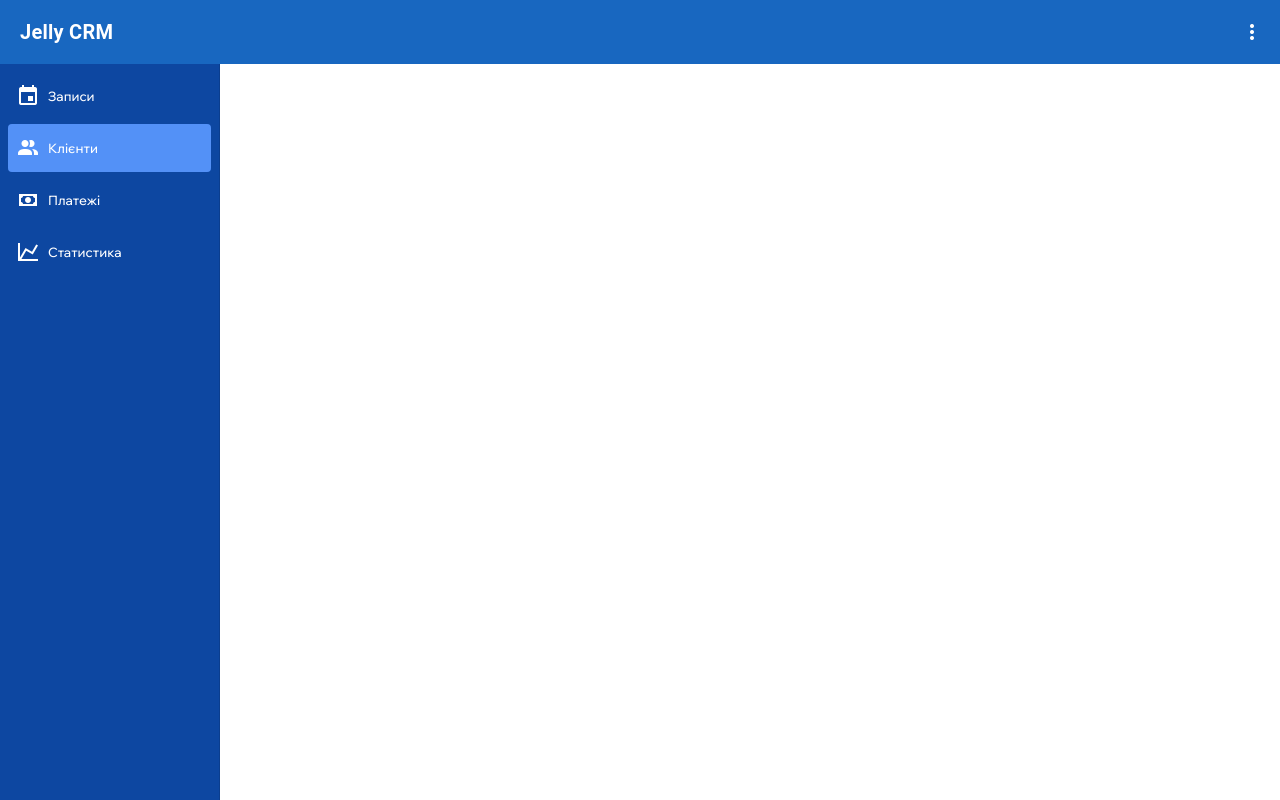
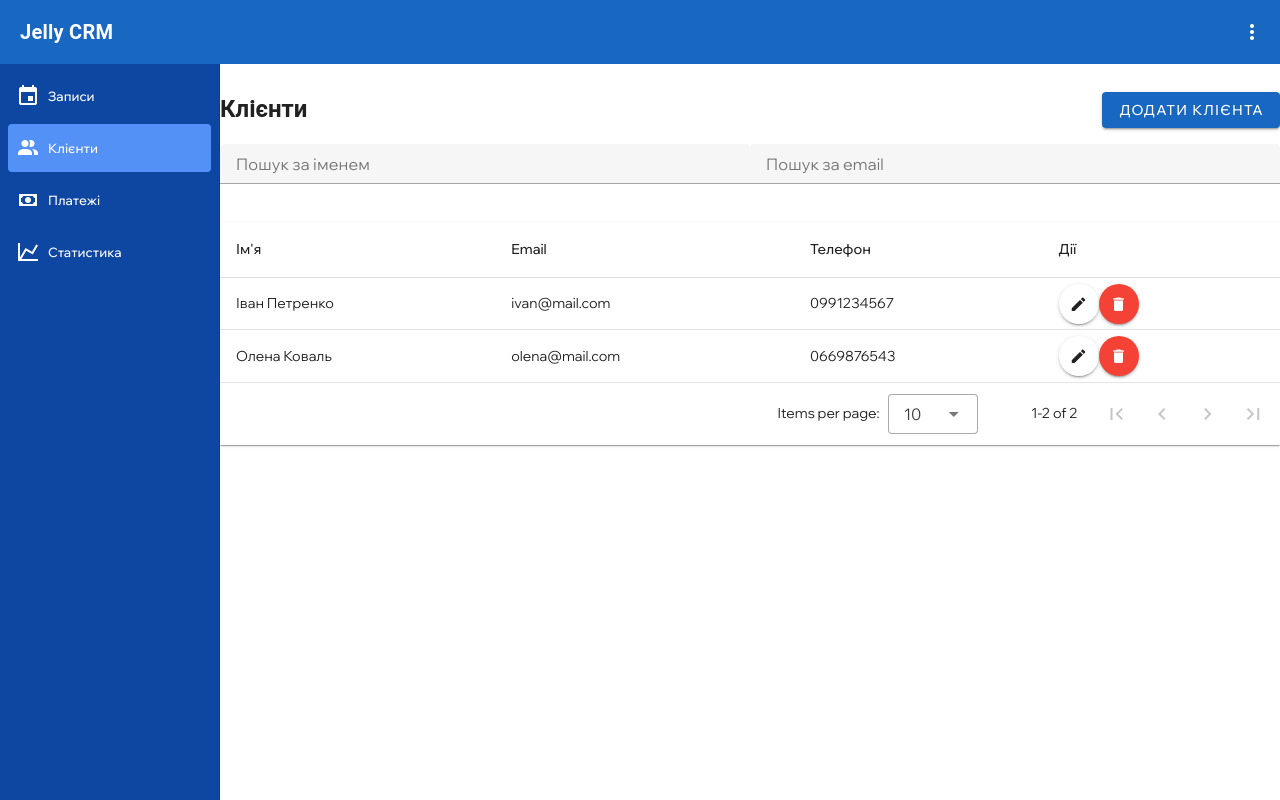
Before and after one commit to Artem-Zhuravlev/crm-front, a Vue app: page /clients in a window 1280 px wide. Built offline with nearby package versions, Linux system fonts and the light colour scheme.

Commit message:
feat: add clients page

```diff
--- /dev/null
+++ b/src/features/clients/components/ClientsDialog.vue
@@ -0,0 +1,55 @@
+<template>
+  <v-dialog v-model="dialog" max-width="500">
+    <v-card>
+      <v-card-title>
+        <span class="text-h6">{{ client.id ? 'Редагувати клієнта' : 'Новий клієнт' }}</span>
+      </v-card-title>
+
+      <v-card-text>
+        <v-text-field v-model="localClient.name" label="Ім'я" />
+        <v-text-field v-model="localClient.email" label="Email" />
+        <v-text-field v-model="localClient.phone" label="Телефон" />
+      </v-card-text>
+
+      <v-card-actions>
+        <v-spacer />
+        <v-btn text @click="close">Скасувати</v-btn>
+        <v-btn color="primary" @click="save">Зберегти</v-btn>
+      </v-card-actions>
+    </v-card>
+  </v-dialog>
+</template>
+
+<script setup lang="ts">
+import { reactive, computed, watch } from 'vue'
+import type { Client } from '../types'
+
+const props = defineProps<{
+  open: boolean
+  client: Client
+}>()
+
+const emit = defineEmits<{
+  (e: 'update:open', v: boolean): void
+  (e: 'update:client', v: Client): void
+  (e: 'save', v: Client): void
+}>()
+
+const dialog = computed({
+  get: () => props.open,
+  set: (val: boolean) => emit('update:open', val),
+})
+
+const localClient = reactive({ ...props.client })
+
+watch(
+  () => props.client,
+  (val) => Object.assign(localClient, val),
+  { immediate: true },
+)
+
+watch(localClient, (val) => emit('update:client', val), { deep: true })
+
+const close = () => (dialog.value = false)
+const save = () => emit('save', { ...localClient })
+</script>
--- /dev/null
+++ b/src/features/clients/components/ClientsFilters.vue
@@ -0,0 +1,27 @@
+<template>
+  <div class="d-flex gap-3 mb-4 flex-wrap">
+    <v-text-field
+      v-model="localFilters.search"
+      label="Пошук за іменем"
+      density="compact"
+      clearable
+    />
+    <v-text-field v-model="localFilters.email" label="Пошук за email" density="compact" clearable />
+  </div>
+</template>
+
+<script setup lang="ts">
+import { reactive, watch } from 'vue'
+
+const props = defineProps<{
+  filters: { search: string; email: string }
+}>()
+
+const emit = defineEmits<{
+  (e: 'update:filters', v: typeof props.filters): void
+}>()
+
+const localFilters = reactive({ ...props.filters })
+
+watch(localFilters, (val) => emit('update:filters', val), { deep: true })
+</script>
--- /dev/null
+++ b/src/features/clients/components/ClientsTable.vue
@@ -0,0 +1,27 @@
+<template>
+  <v-data-table :headers="headers" :items="items" item-key="id" class="elevation-1">
+    <template #item.actions="{ item }">
+      <v-btn icon size="small" @click="$emit('edit', item)">
+        <v-icon>mdi-pencil</v-icon>
+      </v-btn>
+      <v-btn icon size="small" color="red" @click="$emit('delete', item.id)">
+        <v-icon>mdi-delete</v-icon>
+      </v-btn>
+    </template>
+  </v-data-table>
+</template>
+
+<script setup lang="ts">
+import type { Client } from '../types'
+
+const props = defineProps<{
+  items: Client[]
+}>()
+
+const headers = [
+  { title: "Ім'я", key: 'name' },
+  { title: 'Email', key: 'email' },
+  { title: 'Телефон', key: 'phone' },
+  { title: 'Дії', key: 'actions', sortable: false },
+]
+</script>
--- /dev/null
+++ b/src/features/clients/types.ts
@@ -0,0 +1,6 @@
+export type Client = {
+  id: number
+  name: string
+  email: string
+  phone: string
+}
--- /dev/null
+++ b/src/features/clients/views/ClientsPage.vue
@@ -0,0 +1,82 @@
+<template>
+  <div>
+    <div class="d-flex align-center justify-space-between mb-4">
+      <h2 class="text-h5 font-weight-bold">Клієнти</h2>
+      <v-btn color="primary" @click="openCreate"> Додати клієнта </v-btn>
+    </div>
+
+    <ClientsFilters v-model:filters="filters" />
+
+    <ClientsTable :items="filteredClients" @edit="editClient" @delete="deleteClient" />
+
+    <ClientsDialog
+      v-model:open="dialog"
+      :client="form"
+      @save="saveClient"
+      @update:client="form = $event"
+    />
+  </div>
+</template>
+
+<script setup lang="ts">
+import { ref, computed } from 'vue'
+import type { Client } from '../types'
+import ClientsFilters from '../components/ClientsFilters.vue'
+import ClientsTable from '../components/ClientsTable.vue'
+import ClientsDialog from '../components/ClientsDialog.vue'
+
+const dialog = ref(false)
+
+const filters = ref({
+  search: '',
+  email: '',
+})
+
+const clients = ref<Client[]>([
+  { id: 1, name: 'Іван Петренко', email: 'ivan@mail.com', phone: '0991234567' },
+  { id: 2, name: 'Олена Коваль', email: 'olena@mail.com', phone: '0669876543' },
+])
+
+const form = ref<Client>({
+  id: 0,
+  name: '',
+  email: '',
+  phone: '',
+})
+
+const filteredClients = computed(() => {
+  return clients.value.filter((c) => {
+    const matchSearch = filters.value.search
+      ? c.name.toLowerCase().includes(filters.value.search.toLowerCase())
+      : true
+    const matchEmail = filters.value.email
+      ? c.email.toLowerCase().includes(filters.value.email.toLowerCase())
+      : true
+    return matchSearch && matchEmail
+  })
+})
+
+const openCreate = () => {
+  form.value = { id: 0, name: '', email: '', phone: '' }
+  dialog.value = true
+}
+
+const saveClient = (client: Client) => {
+  if (client.id) {
+    const idx = clients.value.findIndex((c) => c.id === client.id)
+    if (idx !== -1) clients.value[idx] = { ...client }
+  } else {
+    clients.value.push({ ...client, id: Date.now() })
+  }
+  dialog.value = false
+}
+
+const editClient = (client: Client) => {
+  form.value = { ...client }
+  dialog.value = true
+}
+
+const deleteClient = (id: number) => {
+  clients.value = clients.value.filter((c) => c.id !== id)
+}
+</script>
--- a/src/router/index.ts
+++ b/src/router/index.ts
@@ -1,7 +1,7 @@
 import { createRouter, createWebHistory, type RouteRecordRaw } from 'vue-router'
 
-// ленивые импорты страниц
 const AppointmentsPage = () => import('@/features/appointments/views/AppointmentsPage.vue')
+const ClientsPage = () => import('@/features/clients/views/ClientsPage.vue')
 
 const routes: RouteRecordRaw[] = [
   {
@@ -13,6 +13,11 @@ const routes: RouteRecordRaw[] = [
     name: 'appointments',
     component: AppointmentsPage,
   },
+  {
+    path: '/clients',
+    name: 'clients',
+    component: ClientsPage,
+  },
 ]
 
 const router = createRouter({
```
